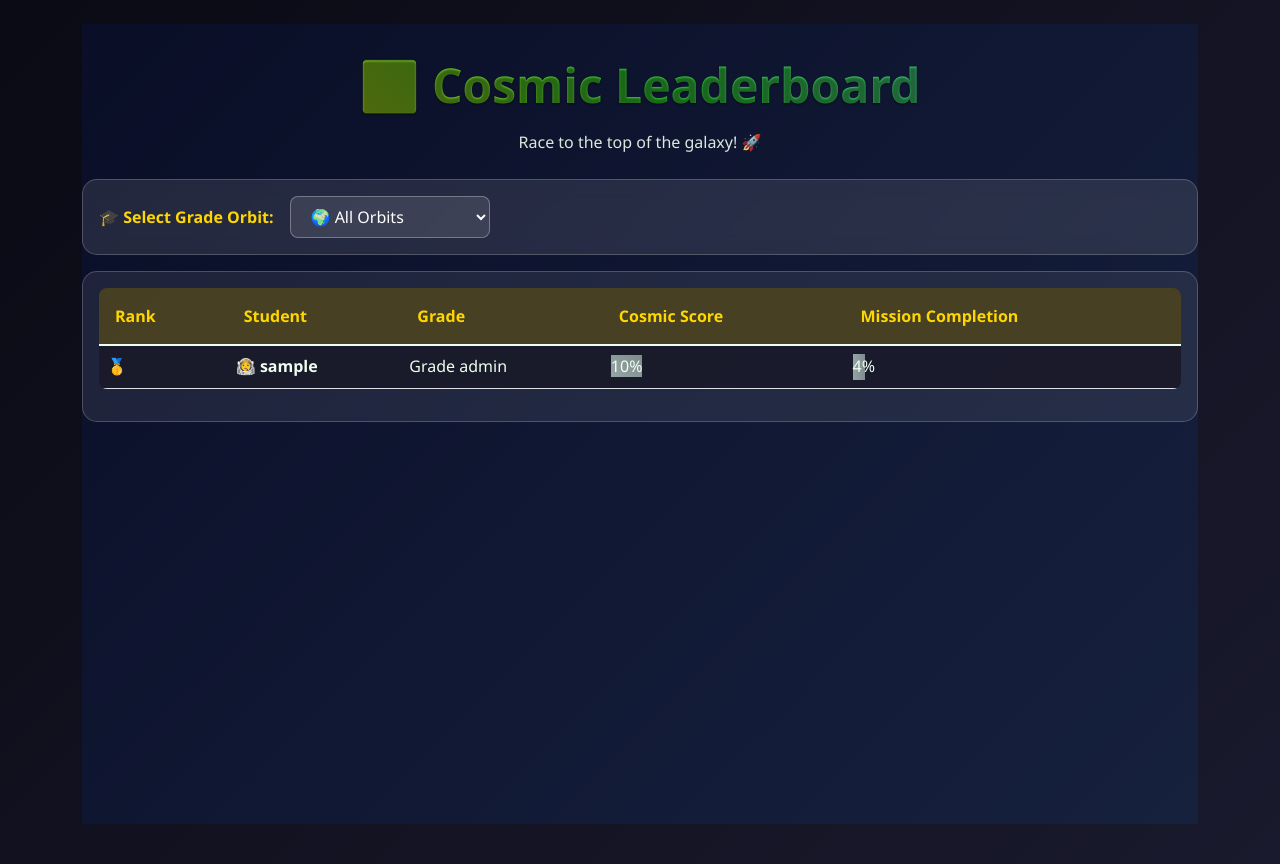
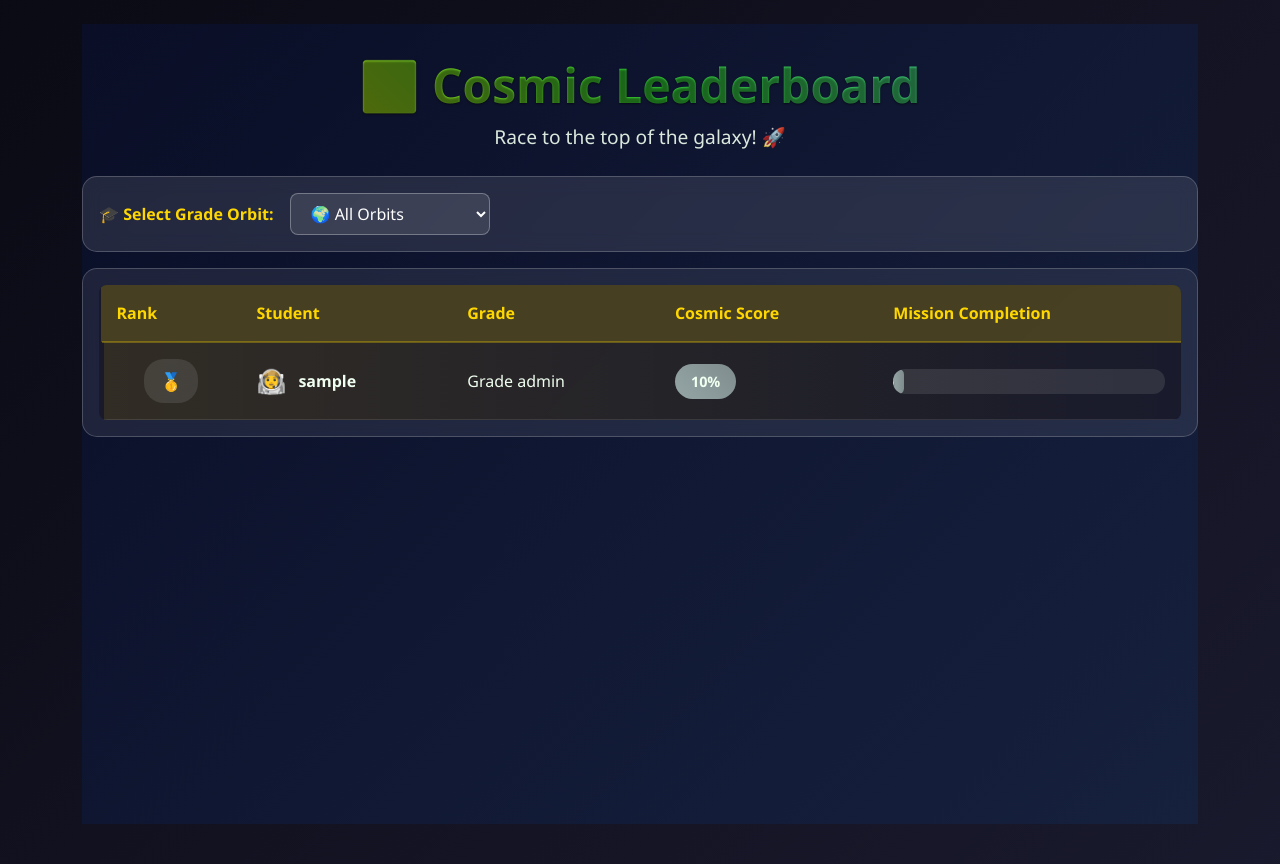
Before and after one commit to siriusbrak7/stellar-scholar, a Flask app: template templates/leaderboard.html in a window 1280 px wide. Shown: the part 76-940 px from the top of the page. Run offline with Flask 3, Linux system fonts and the light colour scheme; the template is opened without the code that fills it: most values are stand-ins (such as "Sample title", 1, 10 or a date in 2020).

Commit message:
Fix leaderboard and teacher dashboard

```diff
--- a/templates/leaderboard.html
+++ b/templates/leaderboard.html
@@ -93,58 +93,41 @@
                                 {% endif %}
                             </div>
                         </td>
-
                         <td>
                             <div class="student-info">
                                 <span class="student-avatar">{{ ['🚀', '👨‍🚀', '👩‍🚀', '🛸', '🌟'] | random }}</span>
                                 <strong>{{ student.username }}</strong>
                             </div>
                         </td>
-
                         <td>Grade {{ student.grade_level }}</td>
-
                         <td>
-                            <span class="score-badge
-                                {{ 'legendary' if student.avg_score >= 90 else
-                                   'epic' if student.avg_score >= 80 else
-                                   'rare' if student.avg_score >= 70 else
-                                   'common' }}">
+                            <span class="score-badge {{ 'legendary' if student.avg_score >= 90 else 'epic' if student.avg_score >= 80 else 'rare' if student.avg_score >= 70 else 'common' }}">
                                 {{ student.avg_score }}%
                             </span>
                         </td>
-
                         <td>
                             <div class="completion-container">
                                 <div class="cosmic-progress">
-                                    <div class="progress-fill
-                                        {{ 'legendary' if student.completion_rate >= 90 else
-                                           'epic' if student.completion_rate >= 80 else
-                                           'rare' if student.completion_rate >= 70 else
-                                           'common' }}"
+                                    <div class="progress-fill {{ 'legendary' if student.completion_rate >= 90 else 'epic' if student.completion_rate >= 80 else 'rare' if student.completion_rate >= 70 else 'common' }}"
                                          style="width: {{ student.completion_rate }}%">
                                         <span class="progress-text">{{ student.completion_rate }}%</span>
                                     </div>
                                 </div>
                             </div>
                         </td>
-
                         {% if session.user_id == 'sirius' %}
                         <td>
                             <span class="school-badge">
                                 {% for school in available_schools %}
-                                    {% if school.id == student.school_id %}
-                                        {{ school.name }}
-                                    {% endif %}
+                                    {% if school.id == student.school_id %}{{ school.name }}{% endif %}
                                 {% endfor %}
                             </span>
                         </td>
                         {% endif %}
-
                     </tr>
                     {% endfor %}
                 </tbody>
             </table>
-
             {% else %}
             <div class="empty-state text-center py-5">
                 <div class="empty-icon">🌌</div>
@@ -157,7 +140,6 @@
 </div>
 
 <style>
-/* === Cosmic Layout === */
 .cosmic-leaderboard {
     background: linear-gradient(135deg, #0a0e27 0%, #16213e 100%);
     min-height: 100vh;
@@ -165,95 +147,232 @@
     color: white;
 }
 
-/* === Header === */
+.cosmic-header {
+    margin-bottom: 2rem;
+}
+
 .cosmic-title {
     font-size: 3rem;
     font-weight: 700;
     background: linear-gradient(45deg, #FFD700, #32CD32, #4ECDC4);
     -webkit-background-clip: text;
     -webkit-text-fill-color: transparent;
+    background-clip: text;
+    margin-bottom: 0.5rem;
 }
+
 .cosmic-subtitle {
+    font-size: 1.2rem;
     color: #FFD700;
     opacity: 0.9;
 }
 
-/* === Filters === */
 .cosmic-filter-card {
-    background: rgba(255,255,255,0.1);
+    background: rgba(255, 255, 255, 0.1);
+    backdrop-filter: blur(10px);
+    border: 1px solid rgba(255, 255, 255, 0.2);
     border-radius: 15px;
     padding: 1rem;
-    backdrop-filter: blur(10px);
-    border: 1px solid rgba(255,255,255,0.2);
 }
 
 .filter-body {
     display: flex;
+    align-items: center;
     gap: 1rem;
     flex-wrap: wrap;
-    align-items: center;
 }
 
 .filter-label {
     color: #FFD700;
     font-weight: 600;
+    margin: 0;
+    white-space: nowrap;
 }
 
 .cosmic-select {
-    background: rgba(255,255,255,0.1);
-    border: 1px solid rgba(255,255,255,0.3);
+    background: rgba(255, 255, 255, 0.1);
+    border: 1px solid rgba(255, 255, 255, 0.3);
     border-radius: 8px;
     color: white;
     padding: 0.5rem 1rem;
     min-width: 200px;
 }
+
+/* Fix dropdown background */
 .cosmic-select option {
-    background: #1a1a2e;
+    background: #1a1a2e; /* Dark cosmic background */
     color: white;
+    padding: 0.5rem;
 }
 
-/* === Table === */
+.cosmic-select:focus {
+    border-color: #FFD700;
+    box-shadow: 0 0 0 2px rgba(255, 215, 0, 0.2);
+    outline: none;
+}
+
 .cosmic-table-card {
-    background: rgba(255,255,255,0.08);
+    background: rgba(255, 255, 255, 0.08);
+    backdrop-filter: blur(10px);
+    border: 1px solid rgba(255, 255, 255, 0.2);
     border-radius: 15px;
     overflow: hidden;
-    border: 1px solid rgba(255,255,255,0.2);
 }
+
+.cosmic-table {
+    background: transparent;
+    color: white;
+    margin: 0;
+}
+
 .cosmic-table thead {
-    background: rgba(255,215,0,0.2);
+    background: rgba(255, 215, 0, 0.2);
+    border-bottom: 2px solid rgba(255, 215, 0, 0.3);
 }
+
 .cosmic-table th {
     color: #FFD700;
+    font-weight: 600;
+    border: none;
     padding: 1rem;
 }
+
+.cosmic-table td {
+    border-color: rgba(255, 255, 255, 0.1);
+    padding: 1rem;
+    vertical-align: middle;
+}
+
+.cosmic-row {
+    transition: all 0.3s ease;
+    border-left: 3px solid transparent;
+}
+
 .cosmic-row:hover {
-    background: rgba(255,255,255,0.05);
-    border-left: 3px solid #FFD700;
+    background: rgba(255, 255, 255, 0.05);
+    border-left-color: #FFD700;
     transform: translateX(5px);
 }
 
-/* === Badges & Progress === */
+.podium-row {
+    background: linear-gradient(90deg, rgba(255, 215, 0, 0.1), transparent);
+}
+
+.rank-cell {
+    text-align: center;
+}
+
+.rank-badge {
+    display: inline-block;
+    padding: 0.5rem 1rem;
+    background: rgba(255, 255, 255, 0.1);
+    border-radius: 20px;
+    font-weight: 700;
+    font-size: 1.1rem;
+    min-width: 50px;
+}
+
+.student-info {
+    display: flex;
+    align-items: center;
+    gap: 0.75rem;
+}
+
+.student-avatar {
+    font-size: 1.5rem;
+}
+
+.score-badge {
+    padding: 0.5rem 1rem;
+    border-radius: 20px;
+    font-weight: 600;
+    font-size: 0.9rem;
+}
+
 .score-badge.legendary { background: linear-gradient(45deg, #FFD700, #FF6B6B); color: black; }
-.score-badge.epic      { background: linear-gradient(45deg, #9B59B6, #3498DB); }
-.score-badge.rare      { background: linear-gradient(45deg, #3498DB, #2ECC71); }
-.score-badge.common    { background: linear-gradient(45deg, #95A5A6, #7F8C8D); }
+.score-badge.epic { background: linear-gradient(45deg, #9B59B6, #3498DB); color: white; }
+.score-badge.rare { background: linear-gradient(45deg, #3498DB, #2ECC71); color: white; }
+.score-badge.common { background: linear-gradient(45deg, #95A5A6, #7F8C8D); color: white; }
+
+.completion-container {
+    min-width: 150px;
+}
+
+.cosmic-progress {
+    height: 25px;
+    background: rgba(255, 255, 255, 0.1);
+    border-radius: 12px;
+    overflow: hidden;
+    position: relative;
+}
+
+.progress-fill {
+    height: 100%;
+    border-radius: 12px;
+    position: relative;
+    transition: width 0.5s ease;
+}
 
 .progress-fill.legendary { background: linear-gradient(90deg, #FFD700, #32CD32); }
-.progress-fill.epic      { background: linear-gradient(90deg, #9B59B6, #3498DB); }
-.progress-fill.rare      { background: linear-gradient(90deg, #3498DB, #2ECC71); }
-.progress-fill.common    { background: linear-gradient(90deg, #95A5A6, #7F8C8D); }
+.progress-fill.epic { background: linear-gradient(90deg, #9B59B6, #3498DB); }
+.progress-fill.rare { background: linear-gradient(90deg, #3498DB, #2ECC71); }
+.progress-fill.common { background: linear-gradient(90deg, #95A5A6, #7F8C8D); }
 
-/* Empty State */
+.progress-text {
+    position: absolute;
+    right: 10px;
+    top: 50%;
+    transform: translateY(-50%);
+    font-size: 0.8rem;
+    font-weight: 600;
+    color: white;
+    text-shadow: 0 1px 2px rgba(0,0,0,0.5);
+}
+
+.school-badge {
+    background: rgba(102, 126, 234, 0.3);
+    color: #667eea;
+    padding: 0.25rem 0.75rem;
+    border-radius: 15px;
+    font-size: 0.8rem;
+    font-weight: 600;
+}
+
+.empty-state {
+    padding: 3rem;
+}
+
 .empty-icon {
     font-size: 4rem;
+    margin-bottom: 1rem;
     opacity: 0.7;
+}
+
+.empty-state h4 {
+    color: #FFD700;
+    margin-bottom: 1rem;
 }
 
 /* Responsive */
 @media (max-width: 768px) {
-    .cosmic-title { font-size: 2rem; }
-    .filter-body { flex-direction: column; align-items: flex-start; }
-    .cosmic-select { width: 100%; }
+    .cosmic-title {
+        font-size: 2rem;
+    }
+
+    .filter-body {
+        flex-direction: column;
+        align-items: flex-start;
+    }
+
+    .cosmic-select {
+        width: 100%;
+    }
+
+    .student-info {
+        flex-direction: column;
+        text-align: center;
+        gap: 0.5rem;
+    }
 }
 </style>
 
@@ -265,5 +384,4 @@ document.getElementById('gradeFilter').addEventListener('change', function () {
     window.location.href = currentUrl.toString();
 });
 </script>
-
 {% endblock %}
```
Lines whose indentation alone changed are shown as unchanged.
